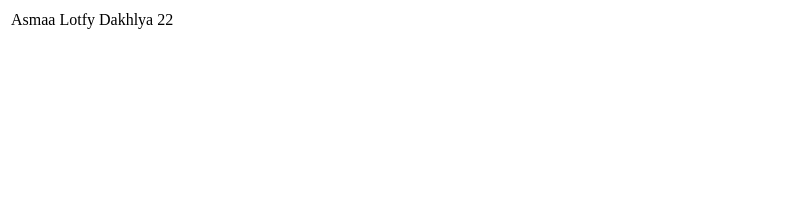
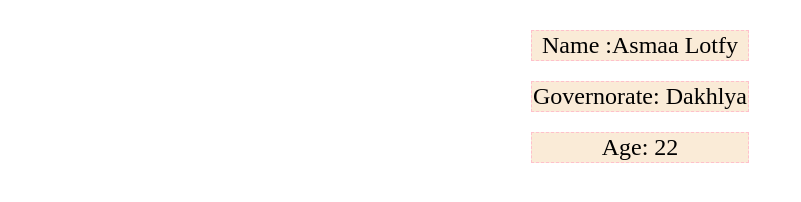
Before and after one commit to Asmaa2Lotfy/Git_Day1, a plain HTML site: page index.html in a window 1280 px wide. Shown: the whole page, without its empty margins (0-801 px from the left). Drawn offline with Linux system fonts and the light colour scheme.

Commit message:
Adding Style

```diff
--- a/index.html
+++ b/index.html
@@ -5,13 +5,28 @@
     <meta http-equiv="X-UA-Compatible" content="IE=edge">
     <meta name="viewport" content="width=device-width, initial-scale=1.0">
     <title>Document</title>
+    <style>
+        table{
+            text-align: center;
+            margin: auto;
+            font-size: x-large;
+        }
+
+        td{
+            border: 1px dashed pink;
+            background-color: antiquewhite;
+            display:block;
+            margin: 20px;
+
+        }
+    </style>
 </head>
 <body>
     <table>
         <tr>
-            <td id="name">Asmaa Lotfy</td>
-            <td id="city">Dakhlya</td>
-            <td id="age">22</td>
+            <td > Name :Asmaa Lotfy</td>
+            <td >Governorate: Dakhlya</td>
+            <td > Age: 22</td>
         </tr>
     </table>
 </body>
```
